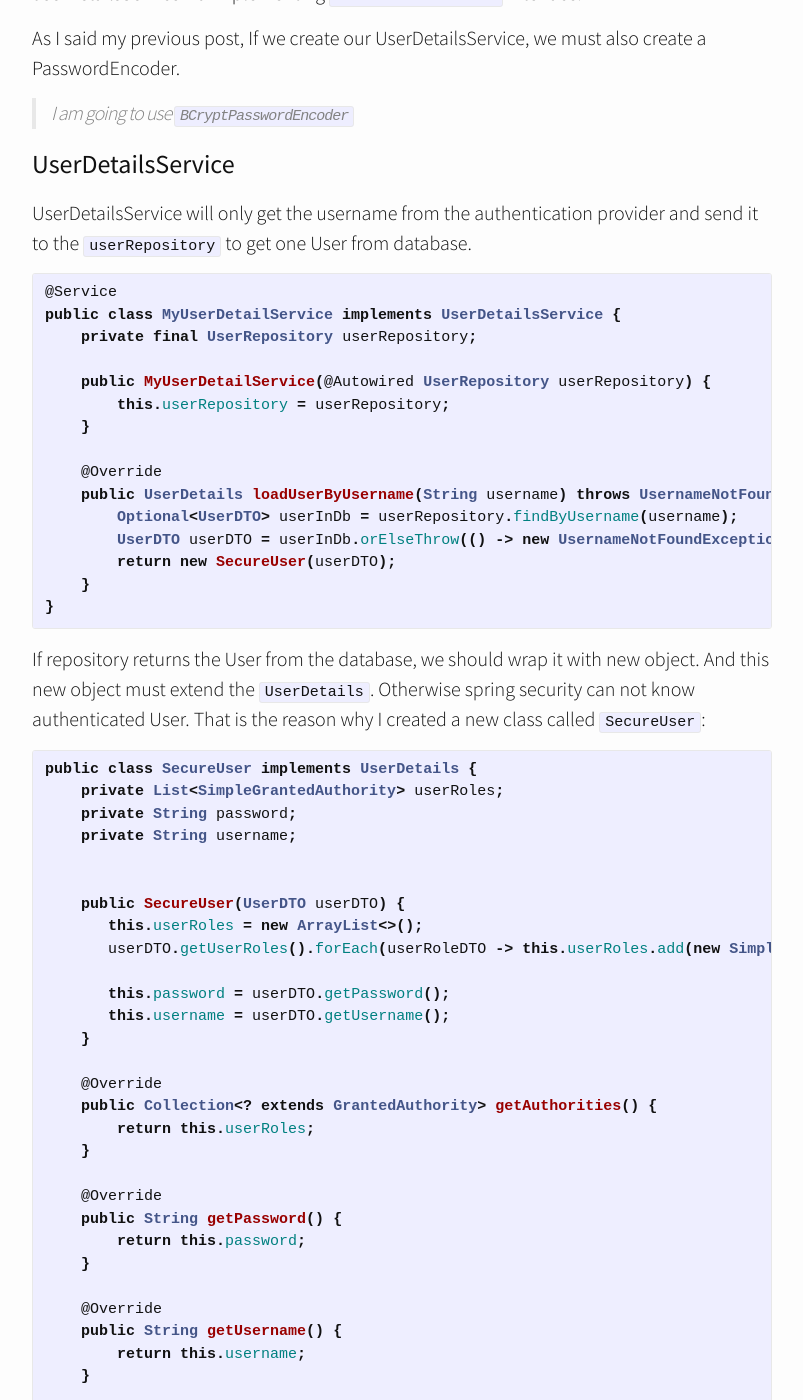
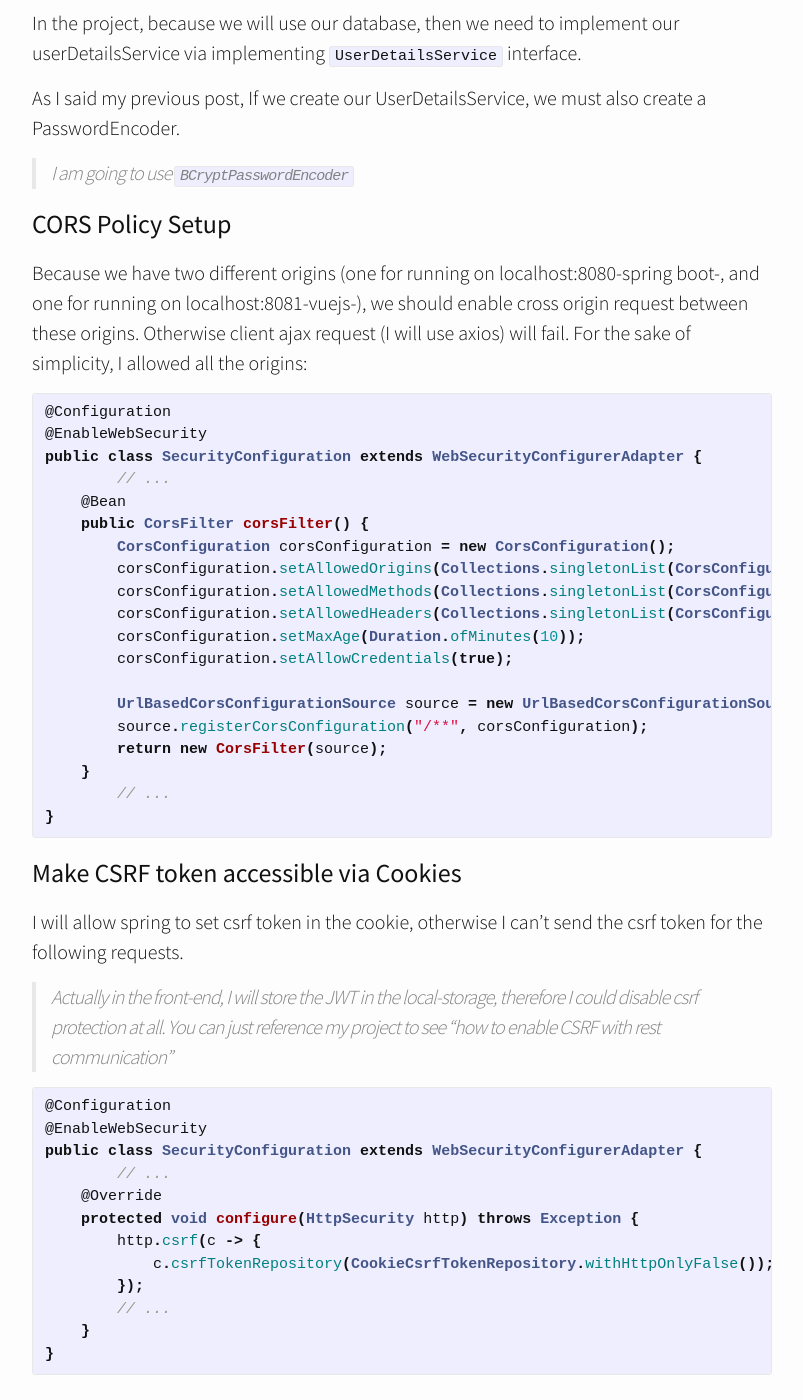
Before and after one commit to mehmetozanguven/mehmetozanguven.github.io, a Jekyll site: the page built from _posts/spring_framework/2021-07-12-spring-boot-jwt-setup-with-frontend.md, in a window 1280 px wide and 1400 px high, scrolled down 3260 px. Shown: the whole window, without its empty margins (238-1041 px from the left). Built offline with Jekyll 4.4.1, drawn with Linux system fonts in a browser that asks for light colours; nearby versions of some CDN libraries; some of the changed text lies outside the part shown.

Commit message:
renamed and updated

`````diff
--- a/_posts/spring_framework/2021-07-12-spring-boot-jwt-setup-part-1.md
+++ b/_posts/spring_framework/2021-07-12-spring-boot-jwt-setup-with-frontend.md
@@ -1,12 +1,12 @@
 ---
 layout: post
-title: Spring Boot JWT Setup with Frontend (VueJs) Part 1
+title: Spring Boot JWT Setup with Frontend (VueJs)
 date: 2021-07-12 14:45:31 +0530
 categories: "spring"
 author: "mehmetozanguven"
 ---
 
-In this post, we are going to setup spring boot rest project with using JWT. The other post will be related to the how to integrate the our spring boot application with the frontend (in this case I am going to use VueJS).
+In this post, we are going to setup spring boot rest project with using JWT. we will also integrate the our spring boot application with the frontend (in this case I am going to use VueJS).
 
 Topics are:
 
@@ -16,35 +16,35 @@
   - [**PostgreSQL Setup**](#postgresql_setup)
 - [**What is the JSON Web Token (JWT)**](#what_is_jwt)
 - [**Security Configuration**](#security_configuration)
-    - [**UserDetailsService**](#user_details_service)
-    - [**BCryptPasswordEncoder Bean**](#password_encoder)
-    - [**Allow Register and Login Endpoints**](#allow_register_and_login_endpoints)
+  - [**CORS Policy setup**](#cors_setup)
+  - [**UserDetailsService**](#user_details_service)
+  - [**BCryptPasswordEncoder Bean**](#password_encoder)
+  - [**Allow Register and Login Endpoints**](#allow_register_and_login_endpoints)
 - [**Implementing Register Endpoint**](#implement_register_endpoint)
-    - [**Validate Register Request**](#validate_register_request)
-    - [**Delegate Request to the RegisterService & Wrap the Service Response**](#delegate_to_register_service)
+  - [**Validate Register Request**](#validate_register_request)
+  - [**Delegate Request to the RegisterService & Wrap the Service Response**](#delegate_to_register_service)
 - [**Implementing Register Service**](#implement_register_service)
-    - [**Check the Username**](#check_username)
-    - [**Encrypt user's password & save into db**](#save_to_db)
-        - [**Error Invalid CSRF token found**](#csrf_invalid_token)
+  - [**Check the Username**](#check_username)
+  - [**Encrypt user's password & save into db**](#save_to_db)
+    - [**Error Invalid CSRF token found**](#csrf_invalid_token)
 - [**Implementing Login Endpoint**](#implement_login_endpoint)
-    - [**Validate Login Request**](#validate_login_request)
-    - [**Delegate Request to the LoginService & Wrap the Service Response**](#delegate_to_login_service)
+  - [**Validate Login Request**](#validate_login_request)
+  - [**Delegate Request to the LoginService & Wrap the Service Response**](#delegate_to_login_service)
 - [**Implementing Login Service**](#implement_login_service)
-    - [**Delegate the request to the `AuthenticationManager`**](#delegate_to_auth_manager)
-    - [**Set the fully authenticated user to the security context**](#set_auth_user)
-    - [**Generate JWT with Username**](#generate_jwt)
-    - [**Return the login response**](#return_login_response)
+  - [**Delegate the request to the `AuthenticationManager`**](#delegate_to_auth_manager)
+  - [**Set the fully authenticated user to the security context**](#set_auth_user)
+  - [**Generate JWT with Username**](#generate_jwt)
+  - [**Return the login response**](#return_login_response)
 - [**Implementing AuthTokenFilter**](#implement_auth_filter)
-    - [**Intercept the all incoming requests**](#intercept_all_requests)
-    - [**Get JWT from the request**](#get_jwt_from_request)
-    - [**Validate JWT**](#validate_jwt)
-    - [**Get the username from JWT and find the authenticated user**](#get_username_from_jwt)
-    - [**Forward the request to the next filter**](#forward_request_to_next_filter)
+  - [**Intercept the all incoming requests**](#intercept_all_requests)
+  - [**Get JWT from the request**](#get_jwt_from_request)
+  - [**Validate JWT**](#validate_jwt)
+  - [**Get the username from JWT and find the authenticated user**](#get_username_from_jwt)
+  - [**Forward the request to the next filter**](#forward_request_to_next_filter)
 - [**Adding AuthTokenFilter to our application**](#add_auth_filter_to_app)
-    - [**Reason for `addFilterBefore`**](#filter_before)
+  - [**Reason for `addFilterBefore`**](#filter_before)
 - [**Create Dummy Protected Controller**](#dummy_controller)
-
-
+- [**Front-end Setup**](#frontend-setup)
 
 ## Github Link <a name="github_link"></a>
 
@@ -97,6 +97,53 @@
 As I said my previous post, If we create our UserDetailsService, we must also create a PasswordEncoder.
 
 > I am going to use `BCryptPasswordEncoder`
+
+### CORS Policy Setup <a name ="cors_setup"></a>
+
+Because we have two different origins (one for running on localhost:8080-spring boot-, and one for running on localhost:8081-vuejs-), we should enable cross origin request between these origins. Otherwise client ajax request (I will use axios) will fail. For the sake of simplicity, I allowed all the origins:
+
+```java
+@Configuration
+@EnableWebSecurity
+public class SecurityConfiguration extends WebSecurityConfigurerAdapter {
+	// ...
+    @Bean
+    public CorsFilter corsFilter() {
+        CorsConfiguration corsConfiguration = new CorsConfiguration();
+        corsConfiguration.setAllowedOrigins(Collections.singletonList(CorsConfiguration.ALL));
+        corsConfiguration.setAllowedMethods(Collections.singletonList(CorsConfiguration.ALL));
+        corsConfiguration.setAllowedHeaders(Collections.singletonList(CorsConfiguration.ALL));
+        corsConfiguration.setMaxAge(Duration.ofMinutes(10));
+        corsConfiguration.setAllowCredentials(true);
+
+        UrlBasedCorsConfigurationSource source = new UrlBasedCorsConfigurationSource();
+        source.registerCorsConfiguration("/**", corsConfiguration);
+        return new CorsFilter(source);
+    }
+	// ...
+}
+```
+
+### Make CSRF token accessible via Cookies <a name ="csrf_cookie_setup"></a>
+
+I will allow spring to set csrf token in the cookie, otherwise I can't send the csrf token for the following requests.
+
+> Actually in the front-end, I will store the JWT in the local-storage, therefore I could disable csrf protection at all. You can just reference my project to see "how to enable CSRF with rest communication"
+
+```java
+@Configuration
+@EnableWebSecurity
+public class SecurityConfiguration extends WebSecurityConfigurerAdapter {
+	// ...
+    @Override
+    protected void configure(HttpSecurity http) throws Exception {
+        http.csrf(c -> {
+            c.csrfTokenRepository(CookieCsrfTokenRepository.withHttpOnlyFalse());
+        });
+        // ...
+    }
+}
+```
 
 ### UserDetailsService <a name="user_details_service"></a>
 
@@ -460,7 +507,7 @@
 Re-run the project and send the request again, response will be:
 
 ```json
-{"messsage":"User was saved","registered":true}
+{ "messsage": "User was saved", "registered": true }
 ```
 
 Take a look at the database:
@@ -478,7 +525,13 @@
 If you send the same request, you will get a response like this:
 
 ```json
-{"timestamp":"2021-07-10T19:35:13.141+00:00","status":500,"error":"Internal Server Error","message":"","path":"/api/register"}
+{
+  "timestamp": "2021-07-10T19:35:13.141+00:00",
+  "status": 500,
+  "error": "Internal Server Error",
+  "message": "",
+  "path": "/api/register"
+}
 ```
 
 Look at the console:
@@ -497,7 +550,6 @@
 > Because disabling csrf protection in the login endpoint may cause security vulnerabilities I am not sure about doing that.
 >
 > Disabling csrf in the login endpoint could be more dangerous rather than disabling on the register endpoint! Do your research then disable (or not disable) CSRF protection.
-
 
 ```java
 @Configuration
@@ -519,7 +571,6 @@
 - It will validate the request (this can be done by @Valid annotation)
 - If request is valid, then it will delegate the request to the `LoginService`
 - Wrap the service response with `ResponseEntity`
-
 
 ### Validate Login Request <a name="validate_login_request"></a>
 
@@ -617,12 +668,12 @@
 }
 ```
 
-If you recall from previous blogs, `AuthenticationManager` will find the correct provider  with the given `Authentication `. In this case we provided `UsernamePasswordAuthenticationToken` .
+If you recall from previous blogs, `AuthenticationManager` will find the correct provider with the given `Authentication `. In this case we provided `UsernamePasswordAuthenticationToken` .
 
 Here is the step by step what is happening:
 
 - `AuthenticationManager` will try to find `AuthenticationProvider` for the `Authentication` instance.
-- For  `UsernamePasswordAuthenticationToken`, provider will be `DaoAuthenticationProvider`
+- For `UsernamePasswordAuthenticationToken`, provider will be `DaoAuthenticationProvider`
 - `AuthenticationManager` will call `Authentication authentication = provider.authenticate()` method.
 - Provider will return fully authenticated object or throw an exception
 - Because we have defined our `UserDetailsService` and `PasswordEncoder`. `DaoAuthenticationProvider` will use these beans.
@@ -746,7 +797,7 @@
 	// ...
 ```
 
-After successful login, we should check the JWT for each subsequent request to verify the user. We somehow intercepts the all coming requests. This can be done by adding filter in our application.  Let's implement this feature.
+After successful login, we should check the JWT for each subsequent request to verify the user. We somehow intercepts the all coming requests. This can be done by adding filter in our application. Let's implement this feature.
 
 ## Implementing AuthTokenFilter <a name="implement_auth_filter"></a>
 
@@ -922,17 +973,17 @@
 
 - `http.addFilter()` :
 
-Adds a `Filter` that must be an instance of or extend one of the Filters provided within the Security framework. The method ensures that the ordering of the Filters is automatically taken care of. In other words, you can not use this method to add your custom filter. In our project, `AuthTokenFilter` is a custom filter and not extending any of the filters provided by Spring Security. Some of the known(or provided) filters:  `ChannelProcessingFilter, SecurityContextPersistenceFilter, LogoutFilter, SessionManagementFilter...`   All list can be found in this link: https://docs.spring.io/spring-security/site/docs/current/api/org/springframework/security/config/annotation/web/HttpSecurityBuilder.html#addFilter(javax.servlet.Filter)
+Adds a `Filter` that must be an instance of or extend one of the Filters provided within the Security framework. The method ensures that the ordering of the Filters is automatically taken care of. In other words, you can not use this method to add your custom filter. In our project, `AuthTokenFilter` is a custom filter and not extending any of the filters provided by Spring Security. Some of the known(or provided) filters: `ChannelProcessingFilter, SecurityContextPersistenceFilter, LogoutFilter, SessionManagementFilter...` All list can be found in this link: https://docs.spring.io/spring-security/site/docs/current/api/org/springframework/security/config/annotation/web/HttpSecurityBuilder.html#addFilter(javax.servlet.Filter)
 
 - `http.addFilterBefore` :
 
-Allows adding a `Filter` before one of the known `Filter` classes.  The known `Filter` instances are either a `Filter` listed in `addFilter(filter)` (click the link above) or a `Filter` that has already been added using `addFilterAfter`  or `addFilterBefore`
+Allows adding a `Filter` before one of the known `Filter` classes. The known `Filter` instances are either a `Filter` listed in `addFilter(filter)` (click the link above) or a `Filter` that has already been added using `addFilterAfter` or `addFilterBefore`
 
 In other words, we are free to insert our custom filter.
 
 - `http.addFilterAfter` :
 
-Allows adding a `Filter` before one of the known `Filter` classes.  The known `Filter` instances are either a `Filter` listed in `addFilter(filter)` (click the link above) or a `Filter` that has already been added using `addFilterAfter`  or `addFilterBefore`
+Allows adding a `Filter` before one of the known `Filter` classes. The known `Filter` instances are either a `Filter` listed in `addFilter(filter)` (click the link above) or a `Filter` that has already been added using `addFilterAfter` or `addFilterBefore`
 
 In other words, we are free to insert our custom filter.
 
@@ -942,7 +993,7 @@
 
 This controller will return simple value to demonstrate only valid jwt can access it.
 
-````java
+```java
 @RestController
 @RequestMapping("/api")
 public class ProtectedController {
@@ -954,7 +1005,7 @@
         return ResponseEntity.ok("Hello Logged-In User:" + currentPrincipalName + ", you can access this resource, because JWT was valid");
     }
 }
-````
+```
 
 First login into the system and get the JWT:
 
@@ -1000,8 +1051,8 @@
  JwtUtil : Invalid JWT signature: JWT signature does not match locally computed signature. JWT validity cannot be asserted and should not be trusted.
 ```
 
-
-
 For a final step, we can customize the default error response implementing `AuthenticationEntryPoint`. We can do that in another post.
 
-That's it for the backend side, we can continue with the frontend.
+## Front-end Setup <a name="frontend-setup"></a>
+
+Unfortunately, there is really hard to explain front-end implementation step by step. Because I don't have enough knowledge about front-end side. I will just give you an [github link](https://github.com/mehmetozanguven/spring-boot-jwt-frontend)
`````
